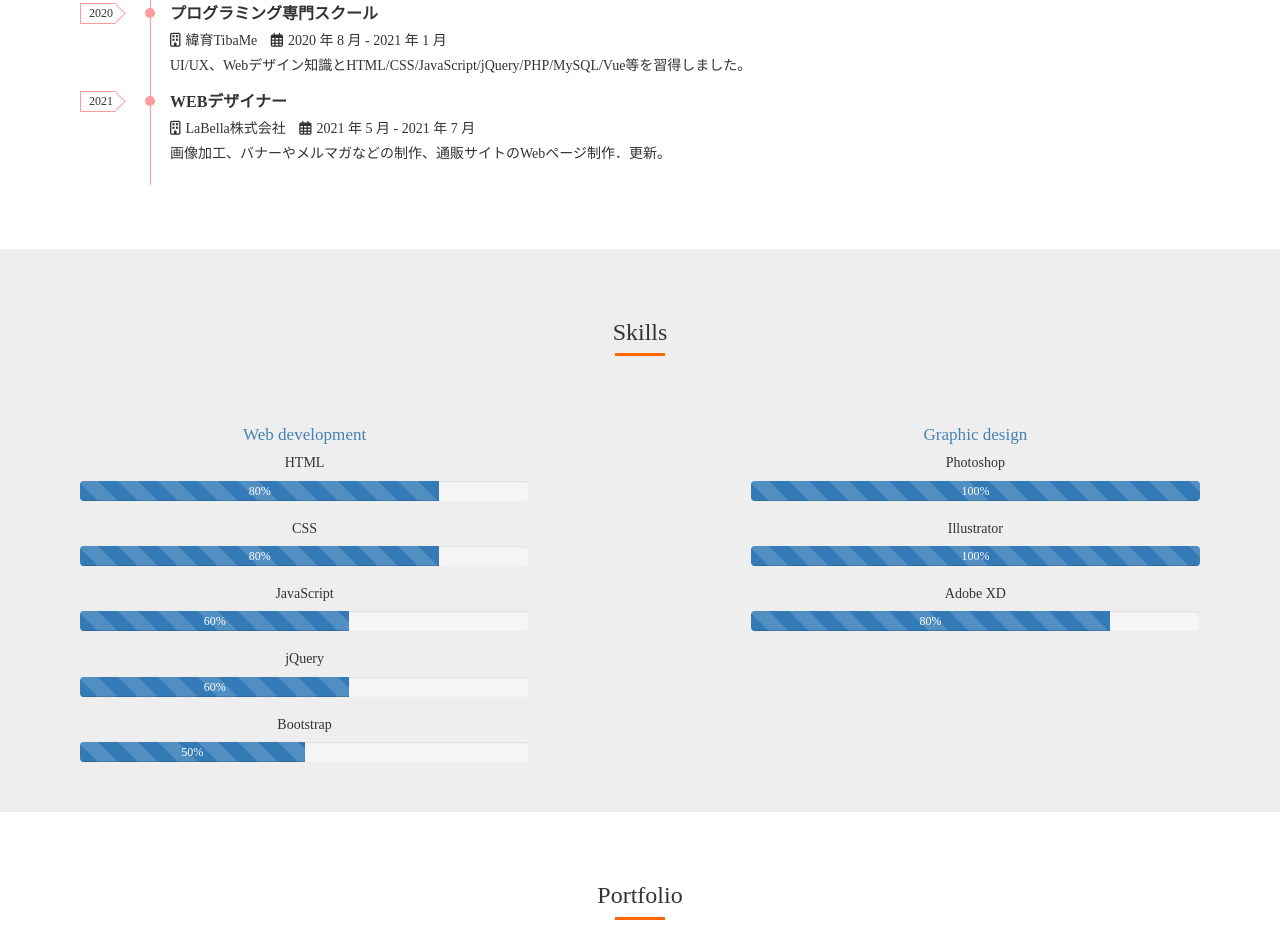
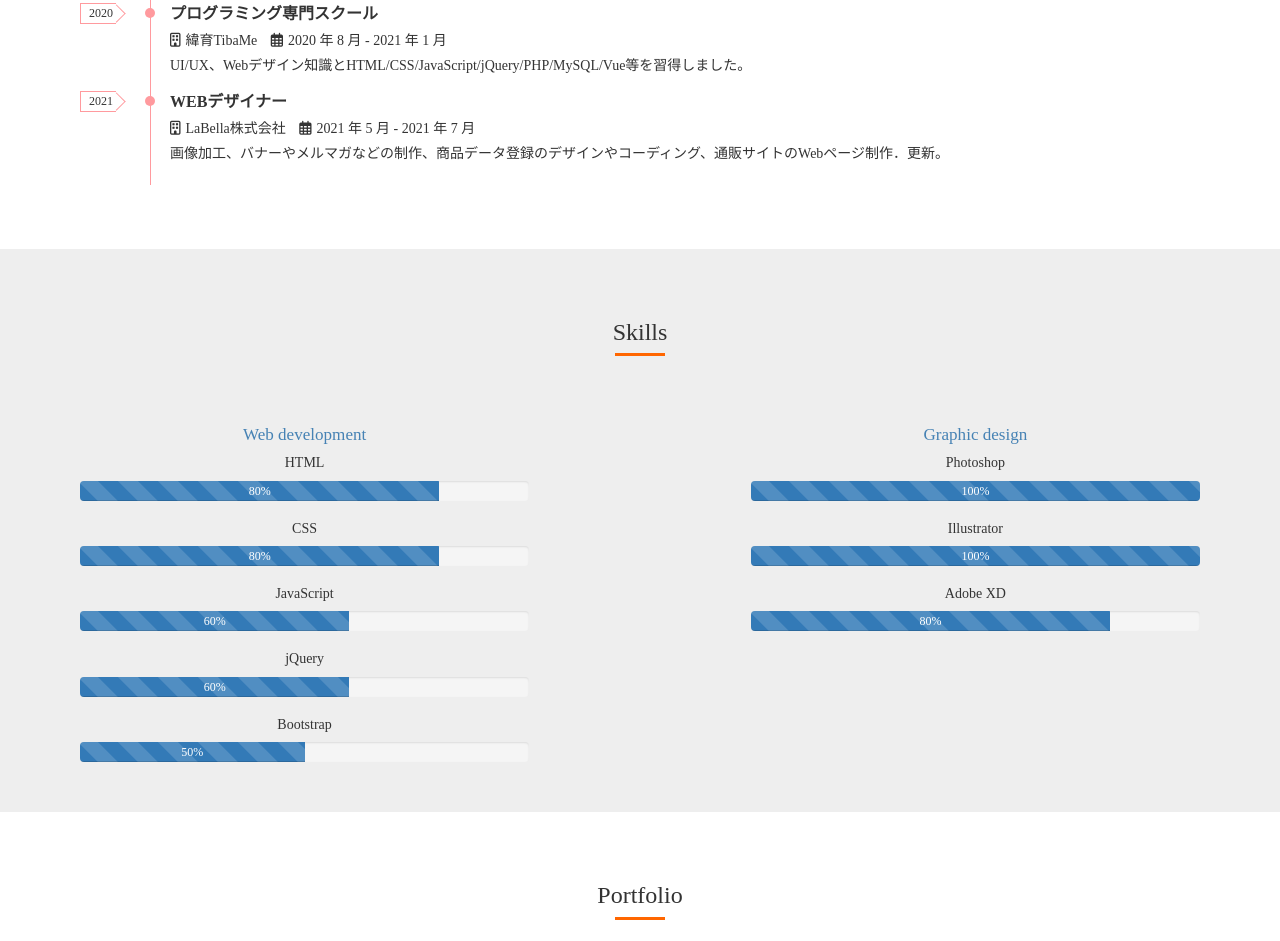
Before and after one commit to sroutear/resume, a plain HTML site: page index.html in a window 1280 px wide. Shown: the part 1114-2055 px from the top of the page. Drawn offline with nearby package versions, Linux system fonts and the light colour scheme.

Commit message:
workItem

```diff
--- a/index.html
+++ b/index.html
@@ -137,7 +137,7 @@
                     <span class="company"><i class="far fa-building"></i>LaBella株式会社</span>
                     <span class="duration"><i class="far fa-calendar-alt"></i>2021 年 5 月 - 2021 年 7 月</span>
                 </div>
-                <div class="work-des">画像加工、バナーやメルマガなどの制作、通販サイトのWebページ制作．更新。</div>
+                <div class="work-des">画像加工、バナーやメルマガなどの制作、商品データ登録のデザインやコーディング、通販サイトのWebページ制作．更新。</div>
             </div>
         </div>
     </section>
```
